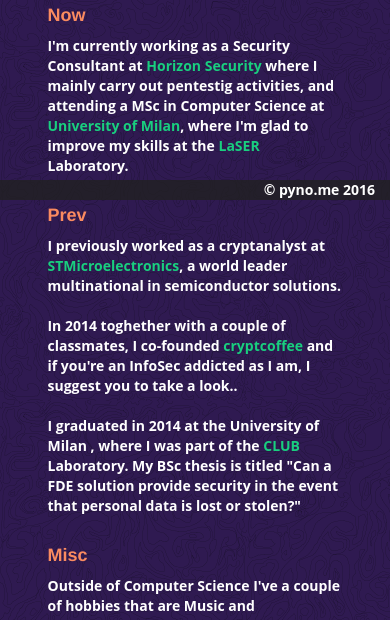
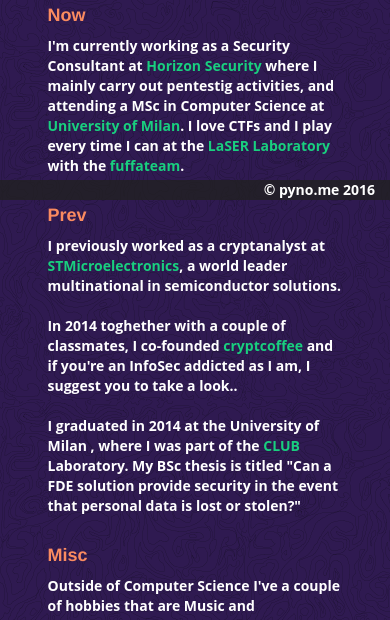
Before and after one commit to pyno/pyno.github.io, a plain HTML site: page index.html in a window 390 px wide. Shown: the part 644-1264 px from the top of the page. Drawn offline with Linux system fonts and the light colour scheme.

Commit message:
Added fuffateam link and fixed the 'About' link in mobile view

```diff
--- a/index.html
+++ b/index.html
@@ -134,11 +134,12 @@
 			<div class="col-lg-6 col-md-6 col-sm-6 col-xs-10 col-lg-offset-1 col-md-offset-1 col-sm-offset-1 col-xs-offset-1" >
                  <!-- <h1>LANDING  <i class="fa fa-flask main-color fa-spin"></i> FLASK  </h1> -->
 				<h2> About </h2>
+                <a class="anchor" name="about"></a>
                <br>
                 <p>
-                <a class="anchor" name="about"></a>
                     <h4>Now</h4>
-					I'm currently working as a Security Consultant at <a href="http://horizonsecurity.it", target="_blank" >Horizon Security</a> where I mainly carry out pentestig activities, and attending a MSc in Computer Science at <a href="http://unimi.it", target="_blank">University of Milan</a>, where I'm glad to improve my skills at the <a href="http://security.di.unimi.it", target="_blank">LaSER</a> Laboratory.<br><br>
+					I'm currently working as a Security Consultant at <a href="http://horizonsecurity.it", target="_blank" >Horizon Security</a> where I mainly carry out pentestig activities, and attending a MSc in Computer Science at <a href="http://unimi.it", target="_blank">University of Milan</a>.
+					I love CTFs and I play every time I can at the <a href="http://security.di.unimi.it", target="_blank">LaSER Laboratory</a> with the <a href="https://l4ser.github.io", target="_blank">fuffateam</a>.<br><br>
 
                     <h4>Prev</h4>
 					I previously worked as a cryptanalyst at <a href="http://st.com", target="_blank" >STMicroelectronics</a>, a world leader multinational in semiconductor solutions.<br><br>
```
